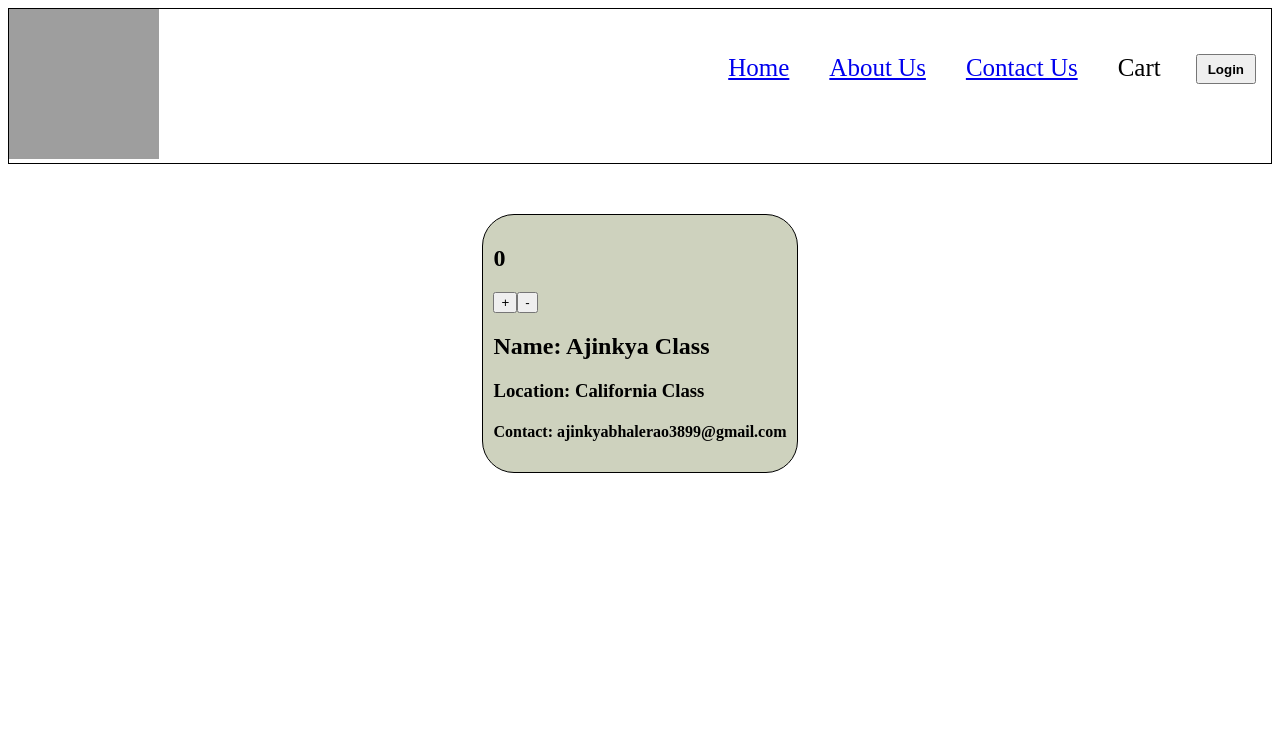
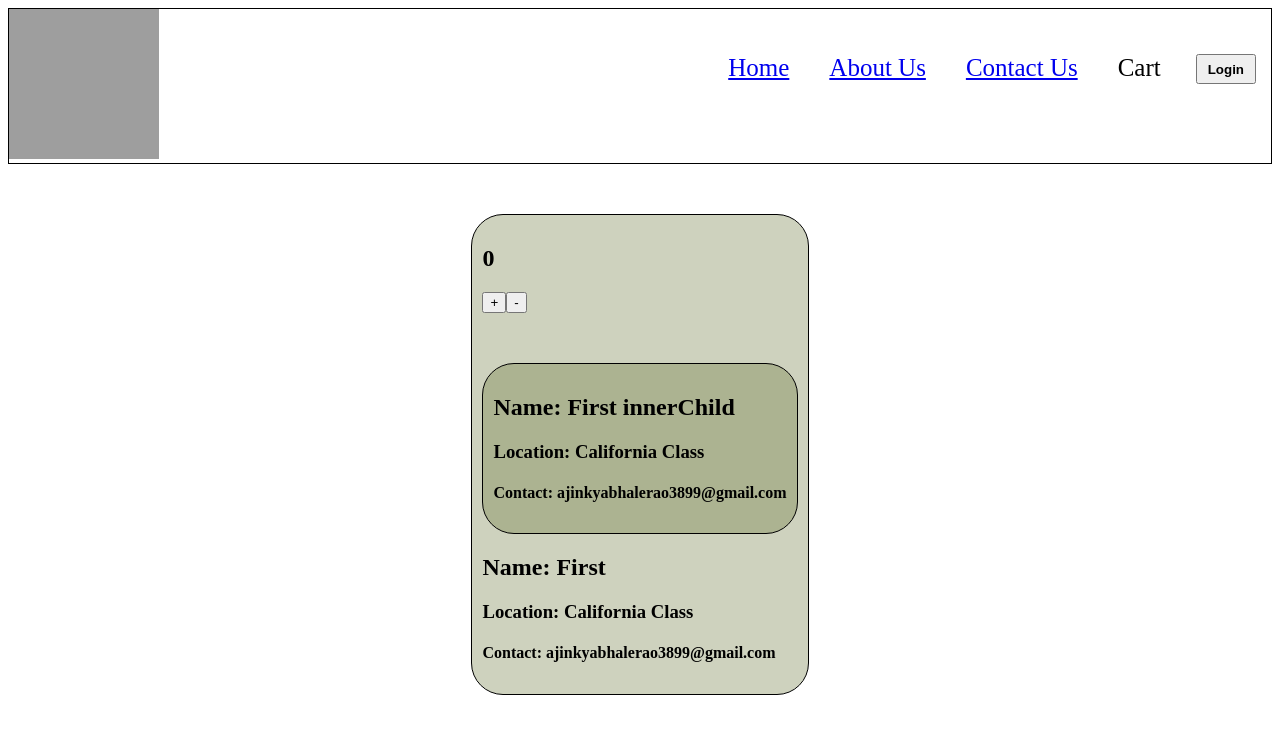
Before and after one commit to Ajinkya-Bhalerao/learn-react, a React (Vite) app: page /about in a window 1280 px wide. Shown: the top 743 px of the page. Built offline with nearby package versions, Linux system fonts and the light colour scheme; grey boxes are pictures that could not be loaded.

Commit message:
LifeCycle in About.js

```diff
--- a/src/components/About.js
+++ b/src/components/About.js
@@ -1,21 +1,105 @@
 // import User from "./User";
 import UserClass from "./UserClass";
+import React from 'react'
 
-const About = () => {
+class About extends React.Component{
+
+  constructor(props){
+    super(props);
+    console.log("Parent Constructor");
+  }
+
+  componentDidMount(){
+    console.log("Parent Mount")
+  }
+  render(){
+    console.log("Parent Render")
     return (
       <div>
-      {/* <User
-        name={"Ajinkya Functional"}
-        location={"California Functional"}
-        contact={"ajinkyabhalerao11@gmail.com"}
-      /> */}
         <UserClass
-        name={"Ajinkya Class"}
+          name={"First"}
+          location={"California Class"}
+          contact={"ajinkyabhalerao3899@gmail.com"}
+        />
+        <UserClass
+          name={"Second"}
+          location={"California Class"}
+          contact={"ajinkyabhalerao3899@gmail.com"}
+        />
+        <UserClass
+          name={"Third"}
           location={"California Class"}
           contact={"ajinkyabhalerao3899@gmail.com"}
         />
       </div>
     );
-};
+  }
 
+}
 export default About;
+
+
+/*
+  - parent contructor
+  - parent render
+
+    - first child constructor
+    - first render
+      - first InnerChild Constructor
+      - first InnerChild render
+
+    - Second child constructor
+    - Second render
+      - Second InnerChild Constructor
+      - Second InnerChild render
+
+    - Third child constructor
+    - Third render
+      - Third InnerChild Constructor
+      - Third InnerChild render
+
+  Commit Order is Wrong
+    - First Mount
+    - First InnerChild Mount
+    - Second Mount
+    - Second InnerChild Mount
+    - Thrid Mount
+    - Thrid InnerChild Mount
+  - Prent Mount
+*/
+
+/*
+- parent contructor
+  - parent render
+
+    - first child constructor
+    - first render
+      - first InnerChild Constructor
+      - first InnerChild render
+
+    - Second child constructor
+    - Second render
+      - Second InnerChild Constructor
+      - Second InnerChild render
+
+    - Third child constructor
+    - Third render
+      - Third InnerChild Constructor
+      - Third InnerChild render
+
+    Correct Commit Order is this
+
+    - First InnerChild Mount
+    - First Mount
+    - Second InnerChild Mount
+    - Second Mount
+    - Thrid InnerChild Mount
+    - Thrid Mount
+  - Prent Mount
+*/
+
+
+// Commit is costly operation as it involves changing the DOM or Manipulating DOM
+// Therefor React batch all the compnents in render phase and triggres reconciliation algo making use of Virtual DOM
+// After all the child are resolved then it make changes to DOM by commiting in batch
+// ComponentDidMount() -> is in commit phase and involves DOM manipulation that's why it logs output after render()
--- a/src/components/Body.js
+++ b/src/components/Body.js
@@ -24,7 +24,7 @@ const Body = () => {
     // console.log(jsonData?.data?.cards[0]?.card?.card?.imageGridCards?.info)
 
     resData =
-      jsonData.data?.cards[4]?.card?.card?.gridElements?.infoWithStyle
+      jsonData.data?.cards[3]?.card?.card?.gridElements?.infoWithStyle
         ?.restaurants;
     setListOfRes(resData);
     setFilteredRes(resData);
--- a/src/components/User.js
+++ b/src/components/User.js
@@ -1,27 +1,26 @@
-import { useState } from "react";
+// import { useState } from "react";
+import React from "react";
 
-const User = ({name,location, contact}) => {
+class User extends React.Component{
+  constructor(props){
+    super(props);
+    console.log(this.props.name+" constructor called")
+  }
 
-    const [count] = useState(0)
-    const [count2] = useState(2)
-    /* behind the scence it will be same as class component
+  componentDidMount(){
+    console.log(this.props.name+" Mount")
+  }
+  render(){
+    console.log(this.props.name+" Render")
+    const {name,location, contact} = this.props
+    return (
 
-    this.state = {
-        count: 0,
-        count2 = 2,
-    }
-    React automatically manages useState variables in a single object this.state
-    */
-  return (
       <div className="user-card">
-        <h2>{count}</h2>
-        <h2>{count2}</h2>
-
         <h2>Name: {name}</h2>
         <h3>Location: {location}</h3>
         <h4>Contact: {contact}</h4>
       </div>
     );
-};
-
+  }
+}
 export default User;
--- a/src/components/UserClass.js
+++ b/src/components/UserClass.js
@@ -1,15 +1,22 @@
 import React from "react";
+import User from "./User";
 
 class UserClass extends React.Component {
   constructor(props) {
     super(props);
+    console.log(this.props.name + "Child Constructor");
     this.state = {
       count: 0,
       count2: 2,
     };
   }
 
+  componentDidMount() {
+    console.log(this.props.name + "Child Mount");
+  }
   render() {
+    console.log(this.props.name + "Child Render");
+
     const { name, location, contact } = this.props;
     const { count, count2 } = this.state;
     return (
@@ -33,6 +40,11 @@ class UserClass extends React.Component {
         >
           -
         </button>
+        <User
+          name={name +" innerChild"}
+          location={"California Class"}
+          contact={"ajinkyabhalerao3899@gmail.com"}
+        />
         <h2>Name: {name}</h2>
         <h3>Location: {location}</h3>
         <h4>Contact: {contact}</h4>
```
Lines whose indentation alone changed are shown as unchanged.
